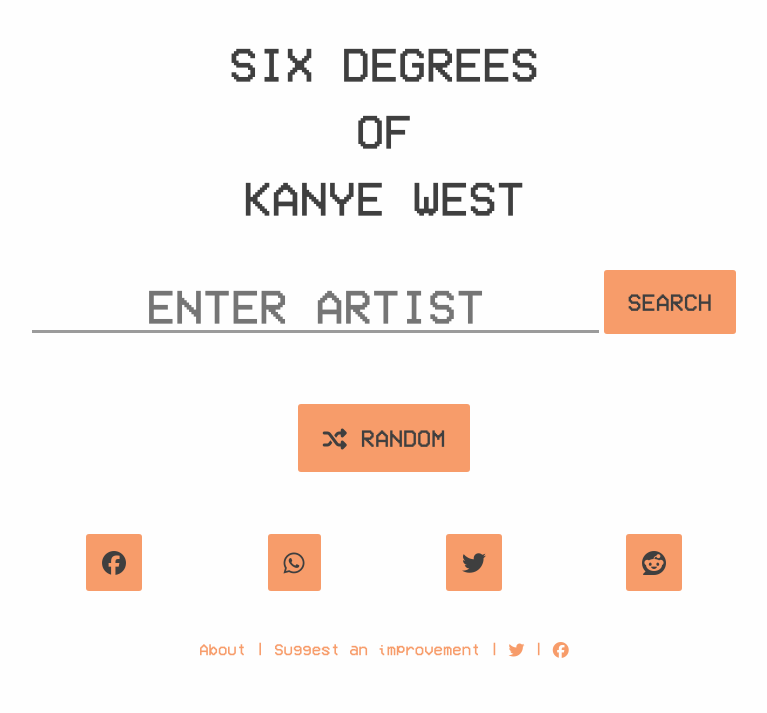
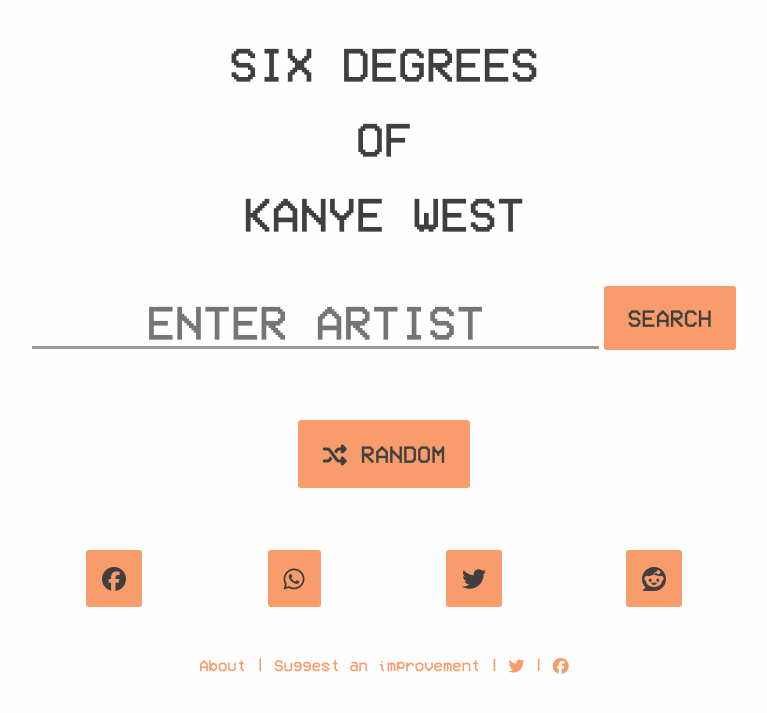
Before and after one commit to sa2812/Six-Degrees-of-Kanye-West, a Flask app: page / in a window 1280 px wide. Shown: the top 713 px of the page, without its empty margins (256-1023 px from the left). Run offline with Flask 2, Linux system fonts and the light colour scheme; some libraries are stand-ins or nearby versions.

Commit message:
changed layout slightly

```diff
--- a/web/templates/layout.html
+++ b/web/templates/layout.html
@@ -9,8 +9,7 @@
 	<meta name="viewport" content="width=device-width, initial-scale=1.0, maximum-scale=1.0, user-scalable=no">
 	<link rel="shortcut icon" href="{{ url_for('static', filename='img/favicon.ico') }}" type="image/x-icon">
 	<link rel="icon" href="{{ url_for('static', filename='img/favicon.ico') }}" type="image/x-icon">
-	<link rel="stylesheet" href="{{ url_for('static', filename='css/foundation.css') }}">
-	<link rel="stylesheet" href="{{ url_for('static', filename='css/app.css') }}">
+	<link rel="stylesheet" href="{{ url_for('static', filename='css/foundation.min.css') }}">
 	<link rel="stylesheet" href="{{ url_for('static', filename='css/style.css') }}">
 	<link rel="stylesheet" href="{{ url_for('static', filename='css/jquery-ui.theme.min.css') }}">
 	<link rel="stylesheet" href="{{ url_for('static', filename='css/jquery-ui.structure.min.css') }}">
@@ -40,7 +39,7 @@
 <body>
 	<div class="row">
 		<div class="small-12 columns text-center main-box">
-			<h1><a href="{{ url_for('index') }}" class="leader-text">SIX DEGREES<br>OF<br><span class="kanye-west">KANYE WEST</span></a></h1>
+			<a href="{{ url_for('index') }}" class="leader-text"><h1>SIX DEGREES</h1><h1>OF</h1><h1><span class="kanye-west">KANYE WEST</span></h1></a>
 		</div>
 	</div>
 	{% block body %}
```
